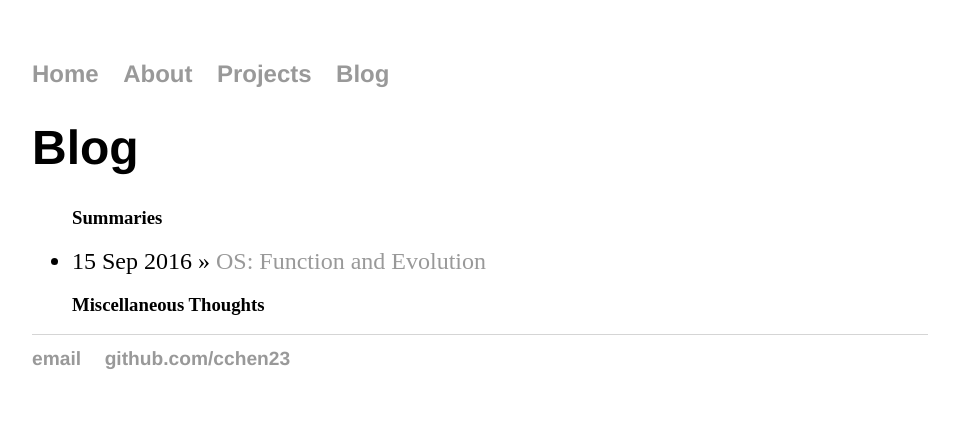
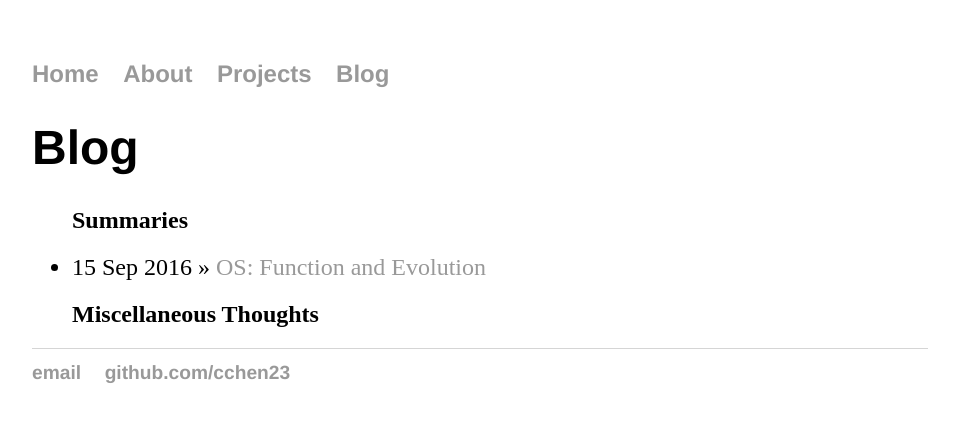
Before and after one commit to cchen23/cchen23.githhub.io, a Jekyll site: the page built from blog/index.html, in a window 1280 px wide. Shown: the top 422 px of the page, without its empty margins (160-1119 px from the left). Built offline with Jekyll 4.4.1, drawn with Linux system fonts in a browser that asks for light colours.

Commit message:
Update index.html

```diff
--- a/blog/index.html
+++ b/blog/index.html
@@ -7,14 +7,14 @@ section2: Miscellaneous Thoughts
 	<h1>{{ page.title }}</h1>
 	<ul class="posts">
 
-          <h3>{{ page.section1 }}</h3>
+          <h2>{{ page.section1 }}</h2>
 	  {% for post in site.posts %}
 	    {% if post.type == "summary" %}
 	      <li><span>{{ post.date | date_to_string }}</span> » <a href="{{ post.url }}" title="{{ post.title }}">{{ post.title }}</a></li>
 	    {% endif %}
 	  {% endfor %}
 
-	  <h3>{{ page.section2 }}</h3>
+	  <h2>{{ page.section2 }}</h2>
 	  {% for post in site.posts %}
 	    {% if post.type == "thoughts" %}
 	      <li><span>{{ post.date | date_to_string }}</span> » <a href="{{ post.url }}" title="{{ post.title }}">{{ post.title }}</a></li>
```
